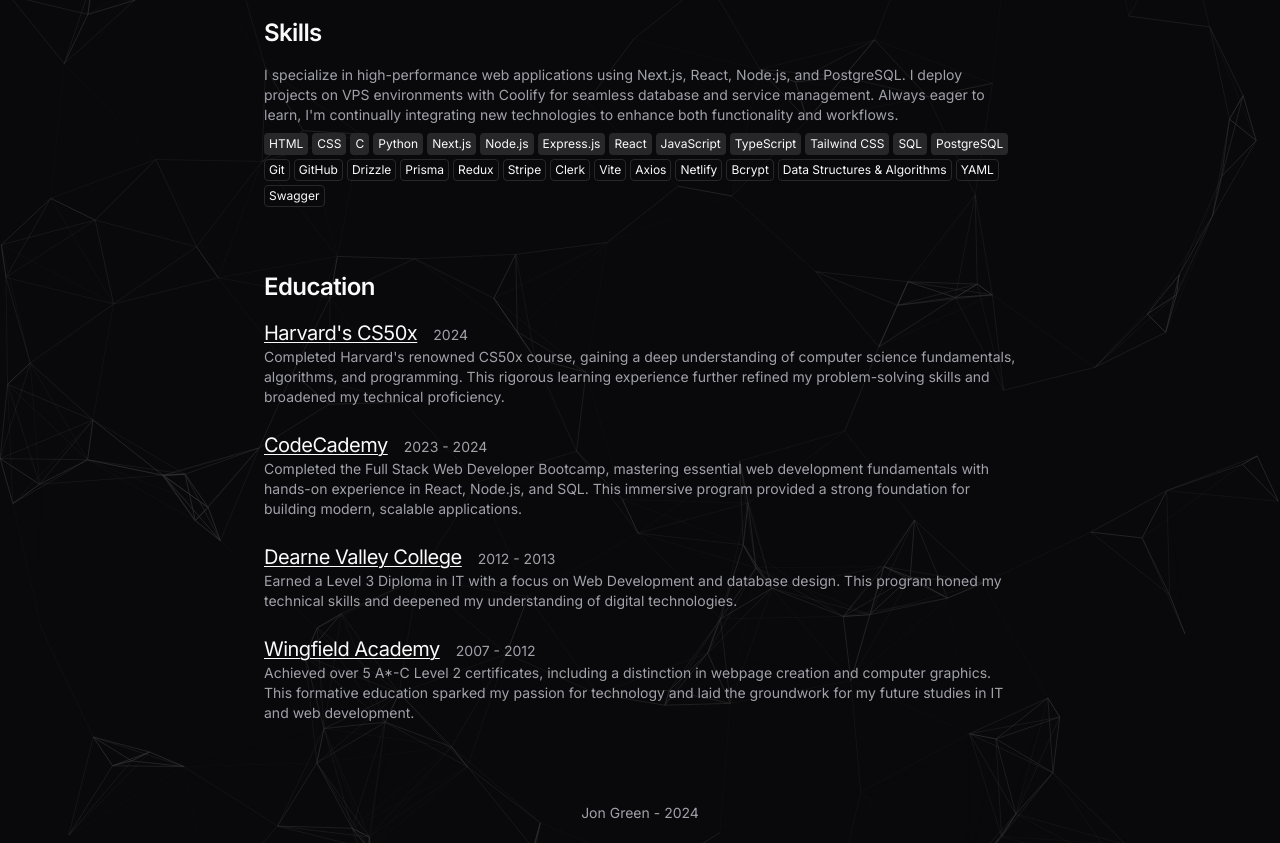
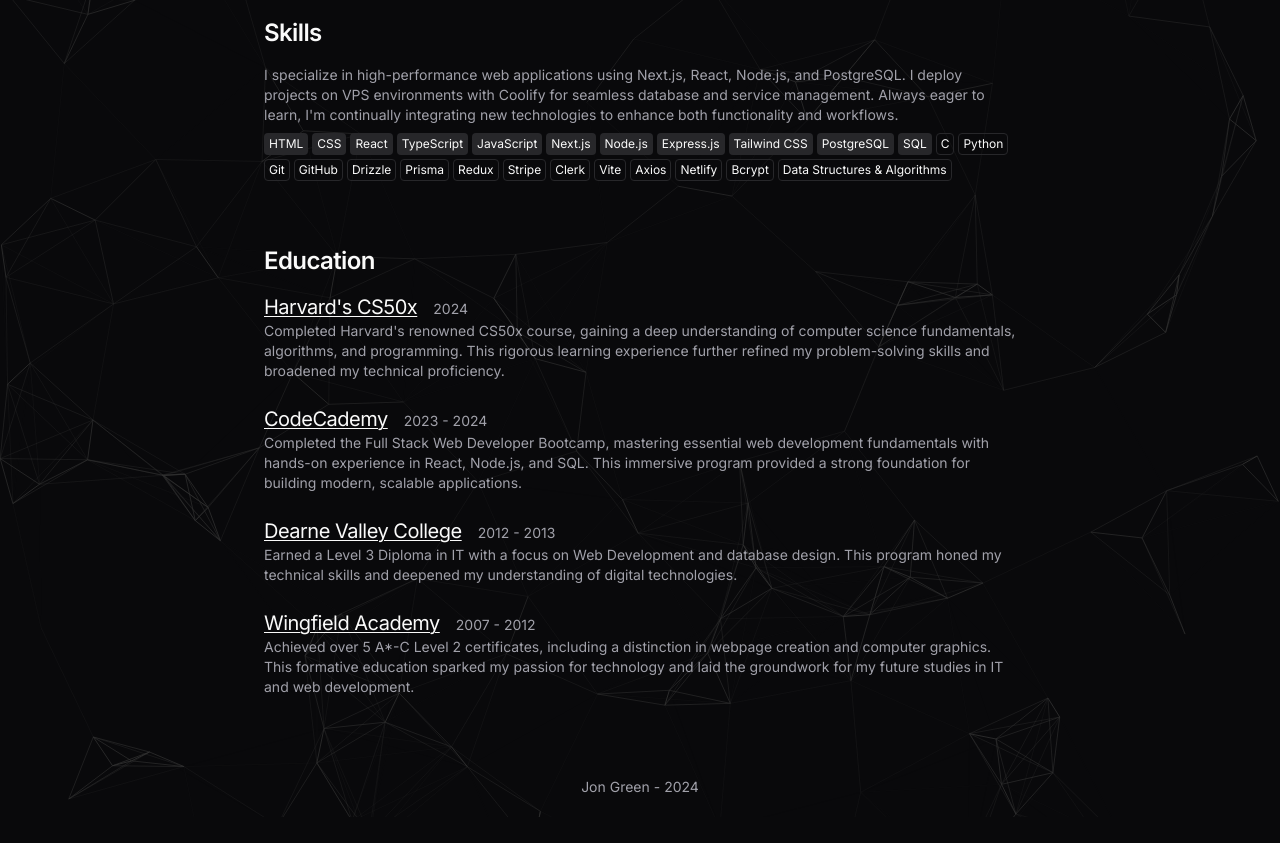
Before and after one commit to jongreen96/Portfolio, a Next.js app: page / in a window 1280 px wide. Shown: the part 1280-2123 px from the top of the page. After the commit the page ends 2097 px from the top, so only its background shows below. Built offline with nearby package versions, Linux system fonts and the light colour scheme.

Commit message:
Update skill badges

```diff
--- a/src/app/page.tsx
+++ b/src/app/page.tsx
@@ -323,17 +323,17 @@
           <div className='flex flex-wrap gap-1'>
             <Badge variant='secondary'>HTML</Badge>
             <Badge variant='secondary'>CSS</Badge>
-            <Badge variant='secondary'>C</Badge>
-            <Badge variant='secondary'>Python</Badge>
+            <Badge variant='secondary'>React</Badge>
+            <Badge variant='secondary'>TypeScript</Badge>
+            <Badge variant='secondary'>JavaScript</Badge>
             <Badge variant='secondary'>Next.js</Badge>
             <Badge variant='secondary'>Node.js</Badge>
             <Badge variant='secondary'>Express.js</Badge>
-            <Badge variant='secondary'>React</Badge>
-            <Badge variant='secondary'>JavaScript</Badge>
-            <Badge variant='secondary'>TypeScript</Badge>
             <Badge variant='secondary'>Tailwind CSS</Badge>
+            <Badge variant='secondary'>PostgreSQL</Badge>
             <Badge variant='secondary'>SQL</Badge>
-            <Badge variant='secondary'>PostgreSQL</Badge>
+            <Badge variant='outline'>C</Badge>
+            <Badge variant='outline'>Python</Badge>
             <Badge variant='outline'>Git</Badge>
             <Badge variant='outline'>GitHub</Badge>
             <Badge variant='outline'>Drizzle</Badge>
@@ -346,8 +346,6 @@
             <Badge variant='outline'>Netlify</Badge>
             <Badge variant='outline'>Bcrypt</Badge>
             <Badge variant='outline'>Data Structures & Algorithms</Badge>
-            <Badge variant='outline'>YAML</Badge>
-            <Badge variant='outline'>Swagger</Badge>
           </div>
         </div>
       </section>
```
